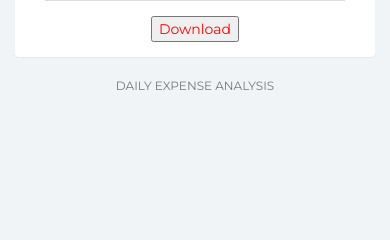
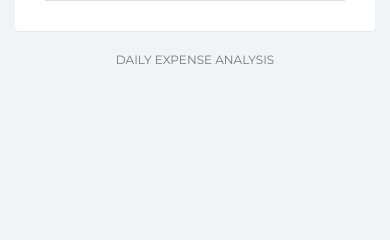
Before and after one commit to SmitPatel910/income-expense-analysis, a PHP site: page /income-report-detailed.php in a window 390 px wide. Shown: the part 344-584 px from the top of the page. Run offline with PHP 8.4, Linux system fonts and the light colour scheme; a user stored in the database is signed in; data comes from the database, SQL or seed files in the repository; grey boxes labelled with a size stand in for pictures from a placeholder-image service; data that the repository does not hold is empty; some libraries are stand-ins or nearby versions.

Commit message:
Update income-report-detailed.php

```diff
--- a/income-report-detailed.php
+++ b/income-report-detailed.php
@@ -142,8 +142,14 @@ while ($row=mysqli_fetch_array($ret)) {
 <?php include_once('includes/footer.php');?>
 </div><!-- /.row -->
 </div><!--/.main-->
-
-<script src="js/jquery-1.11.1.min.js"></script>
+	<style>
+	@media (max-width: 767px) {
+		#btnExport{
+	  	    display:none;
+		}
+	}
+	</style>
+	<script src="js/jquery-1.11.1.min.js"></script>
 	<script src="js/bootstrap.min.js"></script>
 	<script src="js/chart.min.js"></script>
 	<script src="js/chart-data.js"></script>
```
